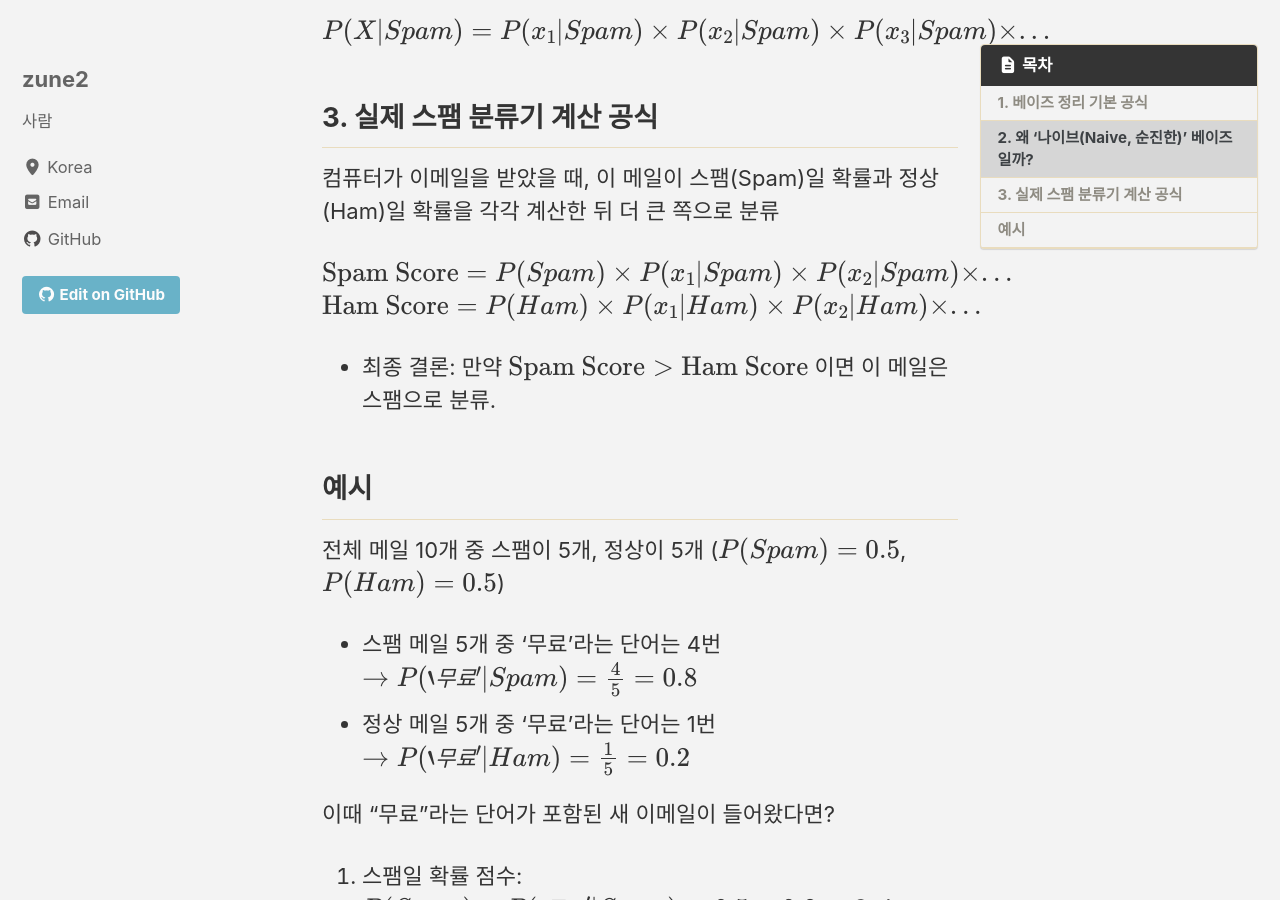
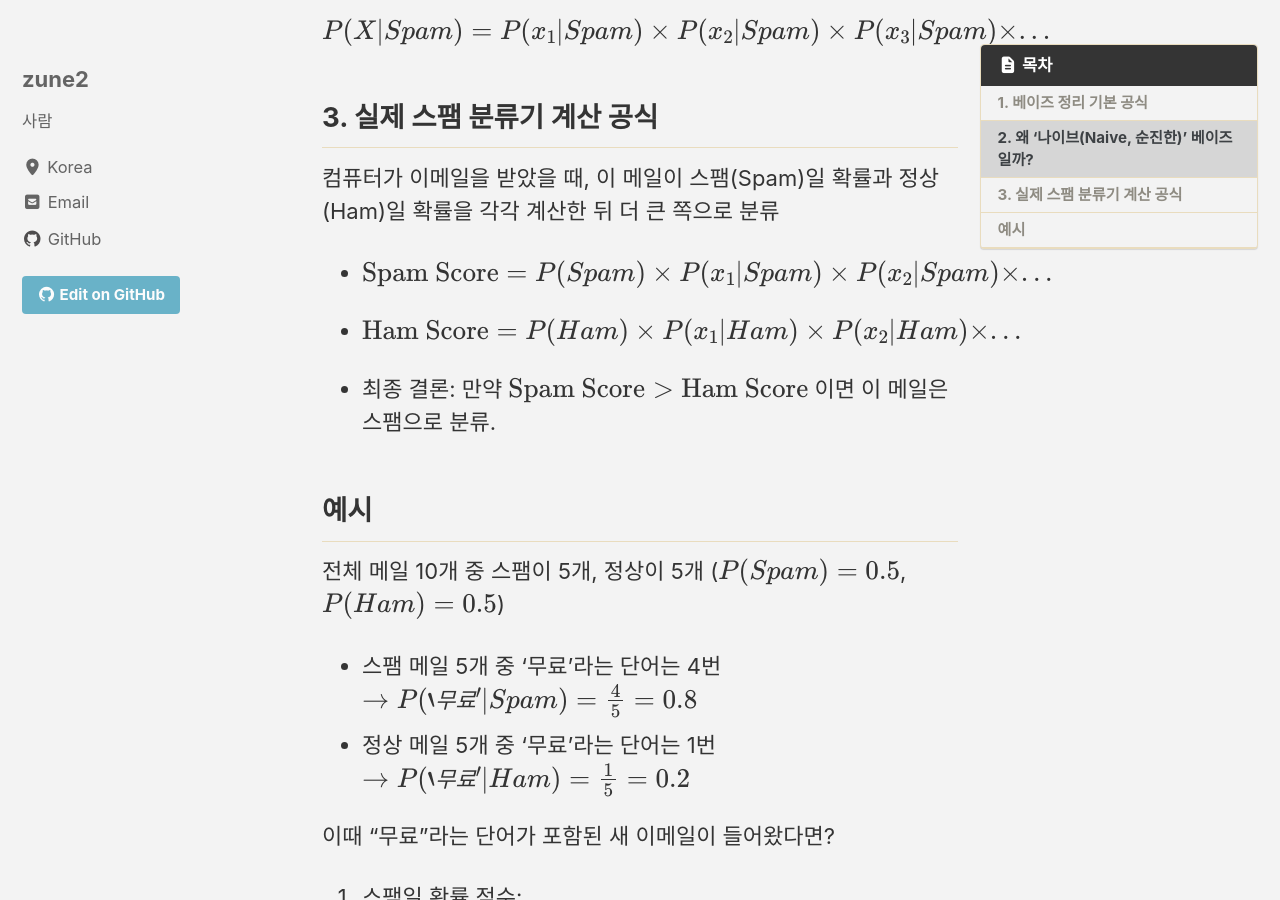
Before and after one commit to zune2/zune2.github.io, a Jekyll site: the page built from _posts/2026-10-03-EP001-naive-bayers.md, in a window 1280 px wide and 900 px high, scrolled down 1133 px. Built offline with Jekyll 4.4.1, drawn with Linux system fonts in a browser that asks for light colours; cached includes are drawn as plain includes; formulas are drawn with MathJax 3.

```diff
--- a/_posts/2026-10-03-EP001-naive-bayers.md
+++ b/_posts/2026-10-03-EP001-naive-bayers.md
@@ -43,8 +43,8 @@ $$P(X\vert{}Spam) = P(x_1\vert{}Spam) \times P(x_2\vert{}Spam) \times P(x_3\vert
 
 컴퓨터가 이메일을 받았을 때, 이 메일이 스팸(Spam)일 확률과 정상(Ham)일 확률을 각각 계산한 뒤 더 큰 쪽으로 분류
 
-$$\text{Spam Score} = P(Spam) \times P(x_1\vert{}Spam) \times P(x_2\vert{}Spam) \times ...$$
-$$\text{Ham Score} = P(Ham) \times P(x_1\vert{}Ham) \times P(x_2\vert{}Ham) \times ...$$
+- $$\text{Spam Score} = P(Spam) \times P(x_1\vert{}Spam) \times P(x_2\vert{}Spam) \times ...$$
+- $$\text{Ham Score} = P(Ham) \times P(x_1\vert{}Ham) \times P(x_2\vert{}Ham) \times ...$$
 
 * 최종 결론: 만약 $\text{Spam Score} > \text{Ham Score}$ 이면 이 메일은 스팸으로 분류.
 
```
